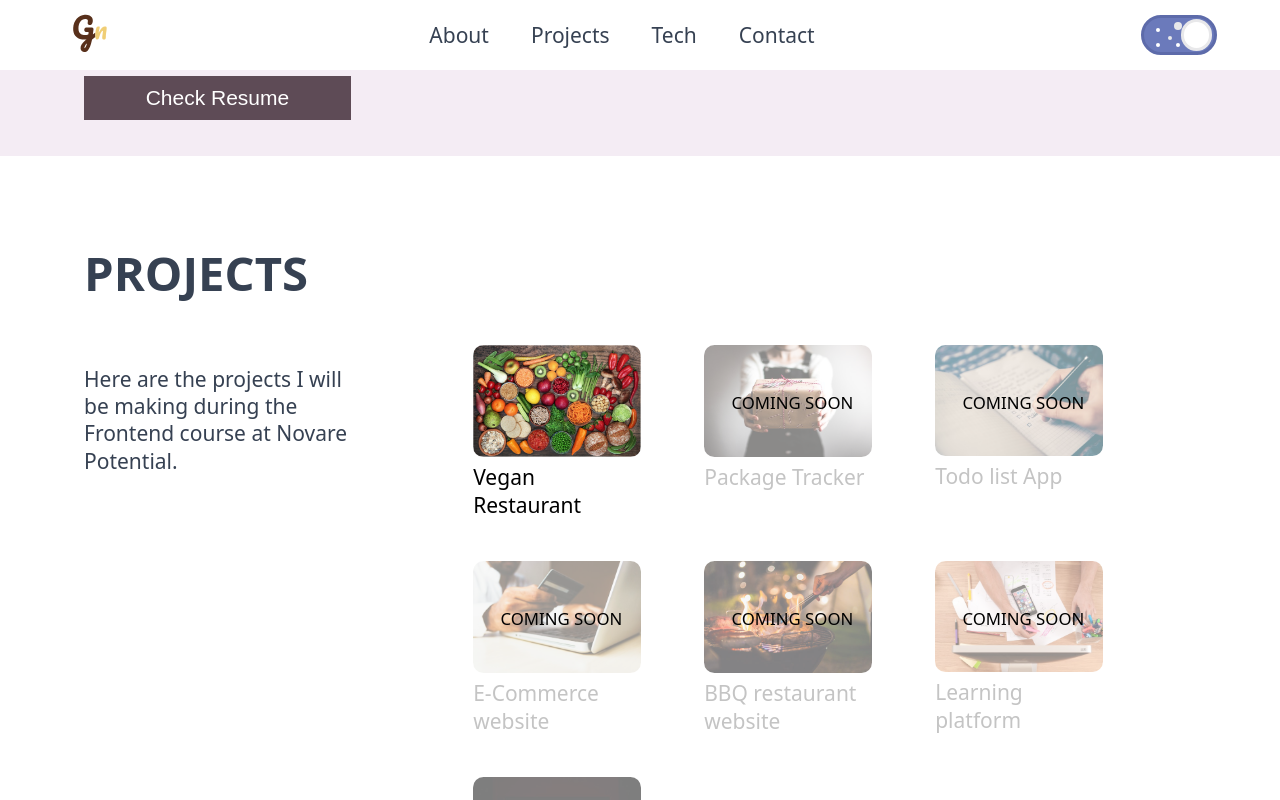
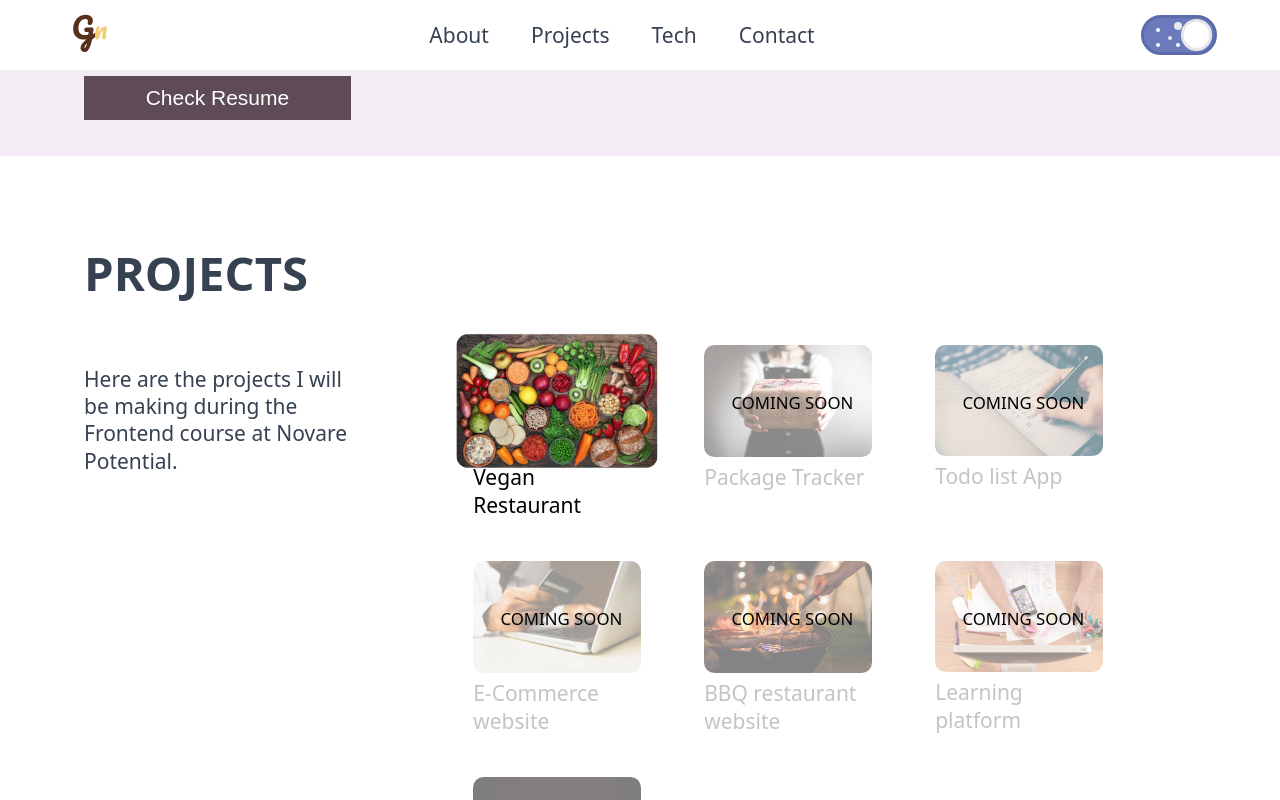
Before and after one commit to nh-g/portfolio-in-react, a React (Create React App) app: page / in a window 1280 px wide. In both pictures the pointer is over the picture 557 px from the left and 1744 px from the top of the page. Shown: the part 1344-2144 px from the top of the page. Built offline with nearby package versions, Linux system fonts and the light colour scheme.

Commit message:
add transform

```diff
--- a/src/styles/components/_projects.scss
+++ b/src/styles/components/_projects.scss
@@ -4,9 +4,17 @@
   height: auto;
   border-radius: 0.5rem;
   padding: 0;
+  &:hover{
+    transform: scale(1.2);
+  }
+
 }
 #projects h3 {
   font-weight: 400;
+  &:hover{
+    transform: scale(1.2);
+  }
+
 }
 
 .overlay img {
```
